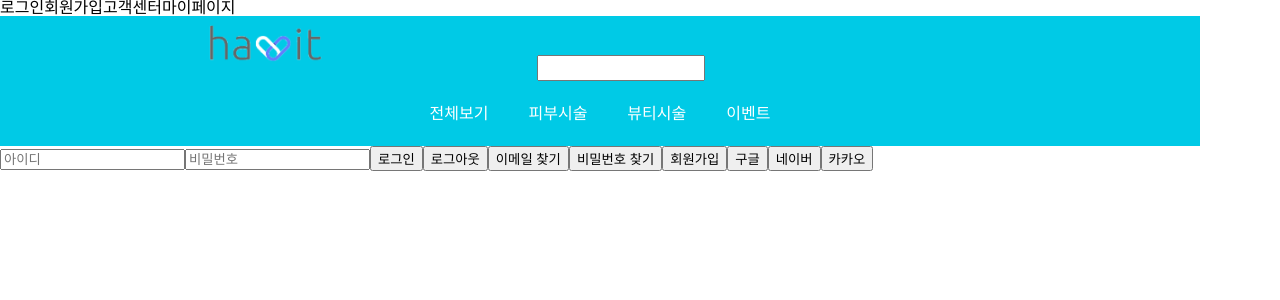
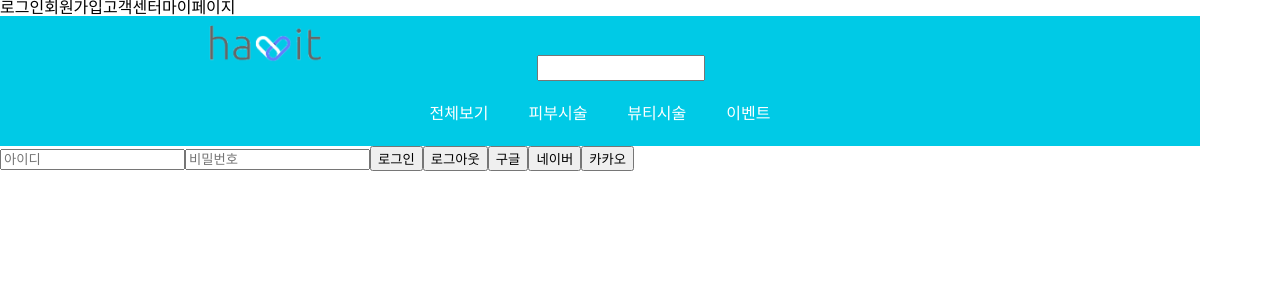
Before and after one commit to lyhlg/havit-web, a React (Create React App) app in the folder havit-web-frontend/: page /login in a window 1280 px wide. Shown: the top 300 px of the page. Built offline with nearby package versions, Linux system fonts and the light colour scheme; no server answers.

Commit message:
Modify sthsth

```diff
--- a/havit-web-frontend/src/components/Header/Login.js
+++ b/havit-web-frontend/src/components/Header/Login.js
@@ -36,9 +36,6 @@ class Login extends Component {
         <button type="submit">
           <a href={`${url.API_DEV}/auth/logout`}>로그아웃</a>
         </button>
-        <button type="submit">이메일 찾기</button>
-        <button type="submit">비밀번호 찾기</button>
-        <button type="submit">회원가입</button>
         {this.state.socials.map(social => {
           return (
             <button onClick={() => this.loginPopup(social.url)}>
```
